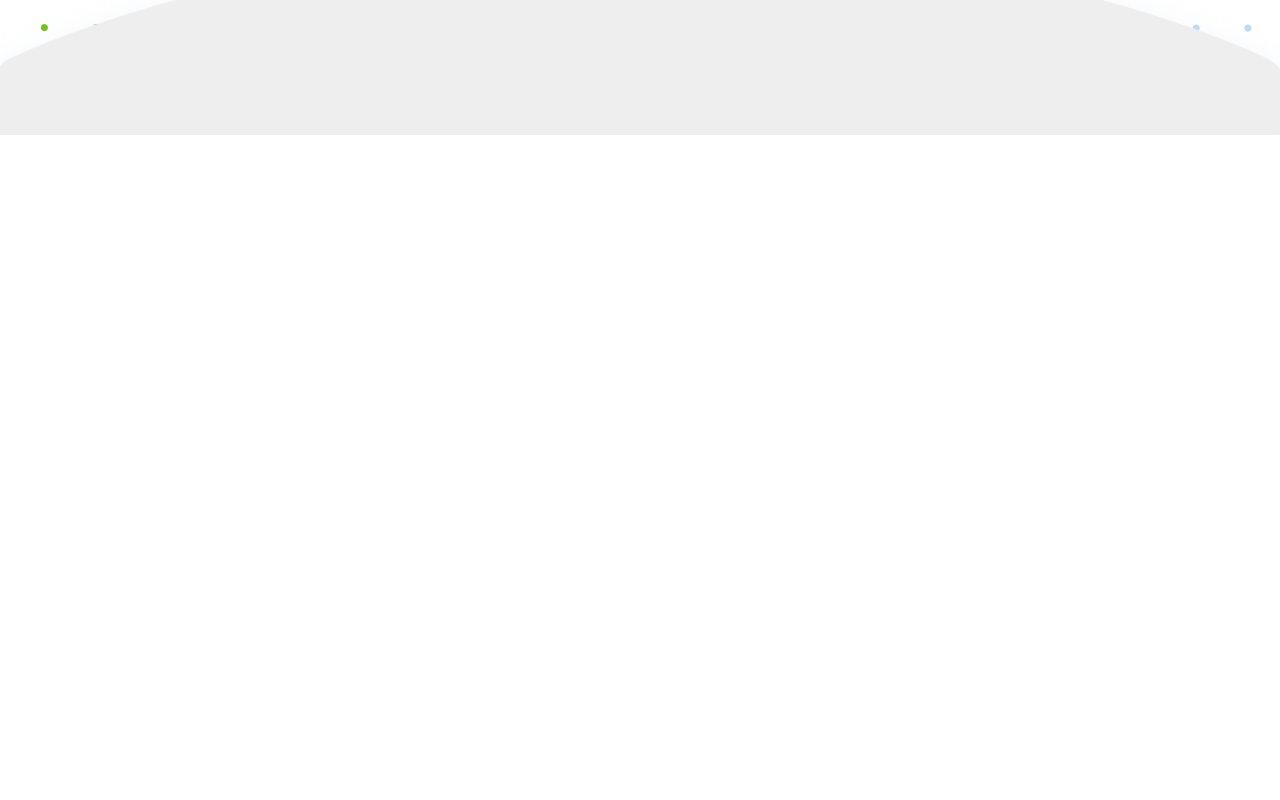
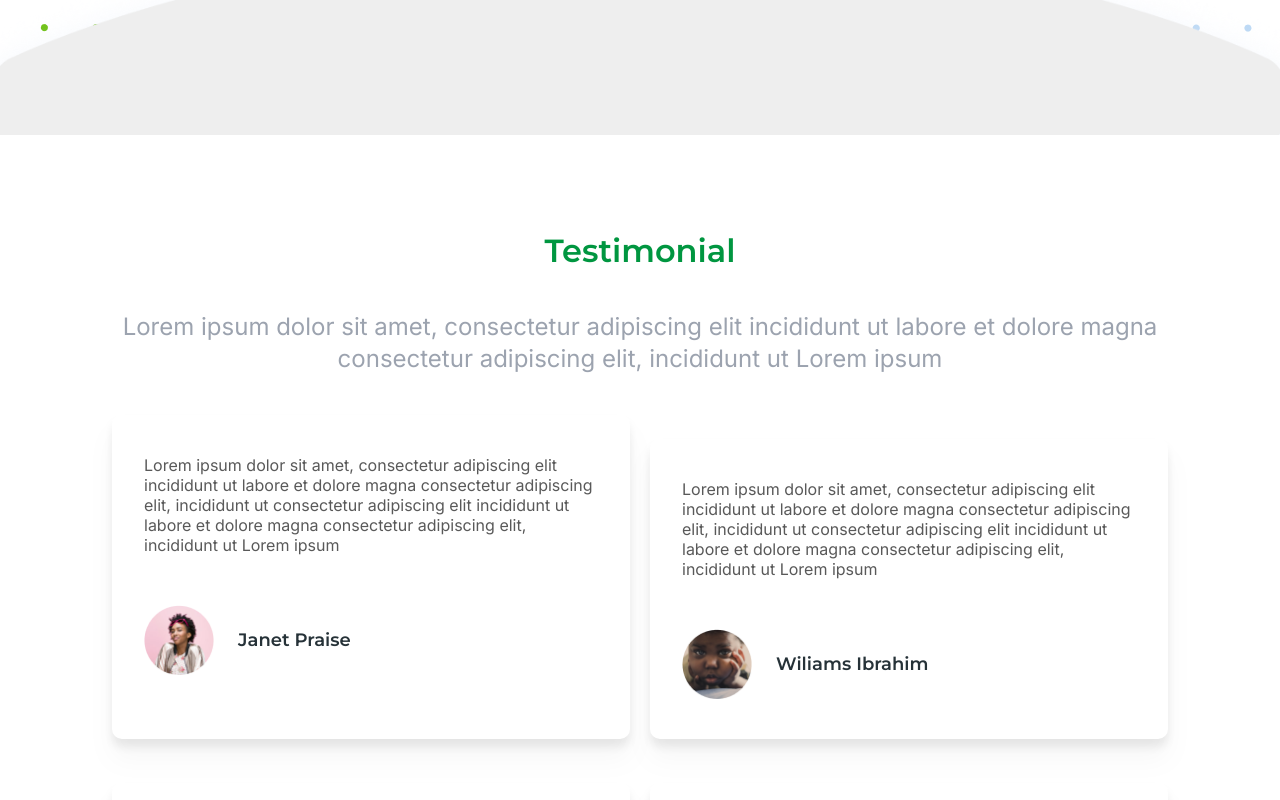
Before and after one commit to Eze4Manuel/dot_safety_landing_page, a React (Create React App) app: page / in a window 1280 px wide. Shown: the part 2180-2980 px from the top of the page. Before the commit the page ends 2315 px from the top, so only its background shows below. Built offline with nearby package versions, Linux system fonts and the light colour scheme.

Commit message:
Testimonials section added

```diff
--- a/src/App.js
+++ b/src/App.js
@@ -1,7 +1,8 @@
 import GetTheApp from "./components/GetTheApp";
 import Header from "./components/Header";
 import Hero from "./components/Hero";
-import HowItWorks from "./HowItWorks";
+import HowItWorks from "./components/HowItWorks";
+import Testimonials from "./components/Testimonials";
 
 function App() {
   return (
@@ -11,6 +12,7 @@ function App() {
         <Hero />
         <HowItWorks />
         <GetTheApp />
+        <Testimonials />
       </main>
     </div>
   );
--- a/src/HowItWorks.js
+++ b/src/components/HowItWorks.js
@@ -1,5 +1,5 @@
 import React from "react";
-import Card from "./components/Card";
+import Card from "./Card";
 
 const HowItWorks = () => {
   return (
--- /dev/null
+++ b/src/components/Testimonial.js
@@ -0,0 +1,26 @@
+import React from "react";
+
+const Testimonial = ({ className, testimonial }) => {
+  const { testimony, name, occupation, img } = testimonial;
+  return (
+    <div
+      className={`max-w-[520px] min-h-[280px] bg-white drop-shadow-xl py-10 px-8 rounded-[10px] ${className}`}
+    >
+      <p className="text-grey-400 font-sans text-base leading-5">{testimony}</p>
+
+      <div>
+        <div className="mt-[50px] flex items-center">
+          <img width="70px" height="70px" src={img} alt="" className="mr-6" />
+          <span className="inline-grid">
+            <p className="text-lg font-serif font-semibold text-grey-600">
+              {name}
+            </p>
+            <p className="text-grey-600 font-base font-sans">{occupation}</p>
+          </span>
+        </div>
+      </div>
+    </div>
+  );
+};
+
+export default Testimonial;
--- /dev/null
+++ b/src/components/Testimonials.js
@@ -0,0 +1,63 @@
+import React from "react";
+import Testimonial from "./Testimonial";
+
+const testimonials = [
+  {
+    img: "/img/testimonials/1.png",
+    name: "Janet Praise",
+    ocucupation: "Civil Servant",
+    testimony:
+      "Lorem ipsum dolor sit amet, consectetur adipiscing elit incididunt ut labore et dolore magna consectetur adipiscing elit, incididunt ut consectetur adipiscing elit incididunt ut labore et dolore magna consectetur adipiscing elit, incididunt ut Lorem ipsum",
+  },
+  {
+    img: "/img/testimonials/2.png",
+    name: "Wiliams Ibrahim",
+    ocucupation: "Civil Servant",
+    testimony:
+      "Lorem ipsum dolor sit amet, consectetur adipiscing elit incididunt ut labore et dolore magna consectetur adipiscing elit, incididunt ut consectetur adipiscing elit incididunt ut labore et dolore magna consectetur adipiscing elit, incididunt ut Lorem ipsum",
+  },
+
+  {
+    img: "/img/testimonials/2.png",
+    name: "Wiliams Ibrahim",
+    ocucupation: "Civil Servant",
+    testimony:
+      "Lorem ipsum dolor sit amet, consectetur adipiscing elit incididunt ut labore et dolore magna consectetur adipiscing elit, incididunt ut consectetur adipiscing elit incididunt ut labore et dolore magna consectetur adipiscing elit, incididunt ut Lorem ipsum",
+  },
+
+  {
+    img: "/img/testimonials/2.png",
+    name: "Wiliams Ibrahim",
+    ocucupation: "Civil Servant",
+    testimony:
+      "Lorem ipsum dolor sit amet, consectetur adipiscing elit incididunt ut labore et dolore magna consectetur adipiscing elit, incididunt ut consectetur adipiscing elit incididunt ut labore et dolore magna consectetur adipiscing elit, incididunt ut Lorem ipsum",
+  },
+];
+
+const Testimonials = () => {
+  return (
+    <div className="min-h-screen bg-white py-14 px-4 md:px-5 lg:px-28">
+      <div>
+        <h3 className="text-[32px] text-primary-base text-center py-9 font-serif font-semibold">
+          Testimonial
+        </h3>
+        <p className="text-2xl text-gray-400 text-center">
+          Lorem ipsum dolor sit amet, consectetur adipiscing elit incididunt ut
+          labore et dolore magna consectetur adipiscing elit, incididunt ut
+          Lorem ipsum
+        </p>
+      </div>
+      <div className="grid grid-cols-2 py-10 gap-5 space-y-6">
+        {testimonials.map((testimonial, i) => (
+          <Testimonial
+            key={i}
+            testimonial={testimonial}
+            className=" mx-auto col-span-2 lg:col-span-1"
+          />
+        ))}
+      </div>
+    </div>
+  );
+};
+
+export default Testimonials;
--- a/tailwind.config.js
+++ b/tailwind.config.js
@@ -10,6 +10,7 @@ module.exports = {
         },
         grey: {
           300: "#717070",
+          400: "#595959",
           600: "#263238",
           800: "#000E29",
         },
```
Also changed, not shown: public/img/testimonials/1.png (added), public/img/testimonials/2.png (added).
